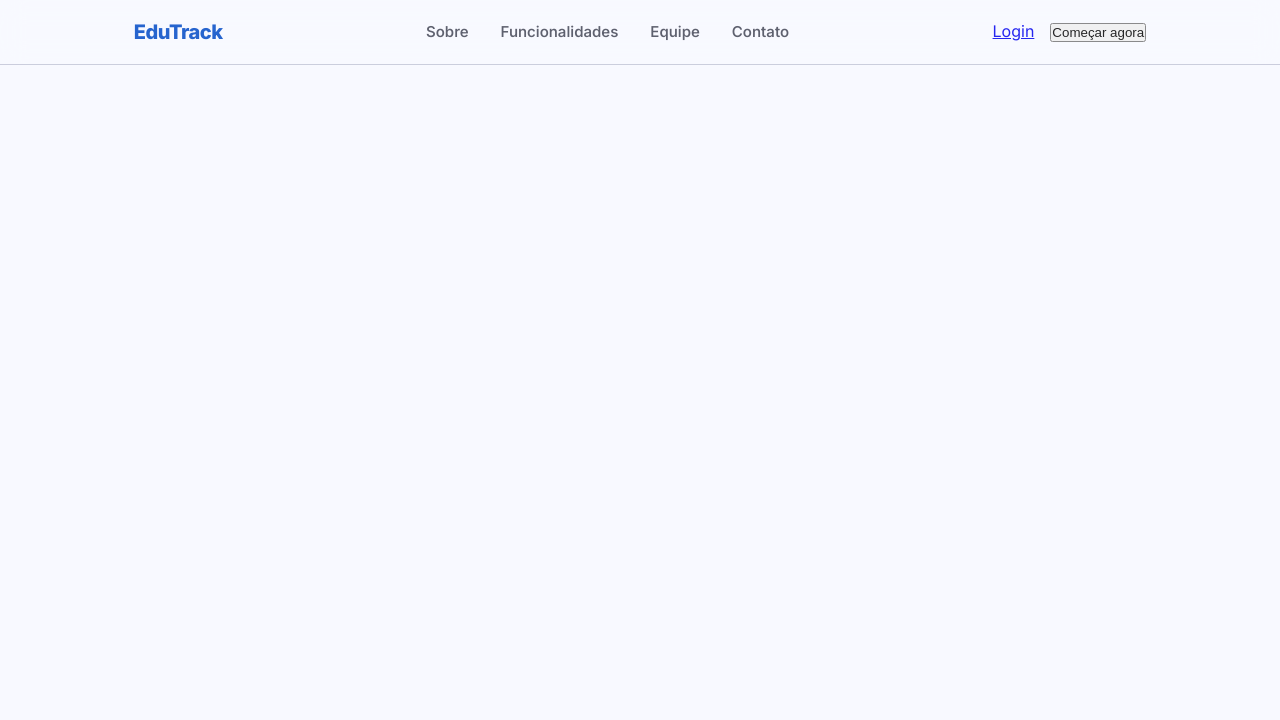
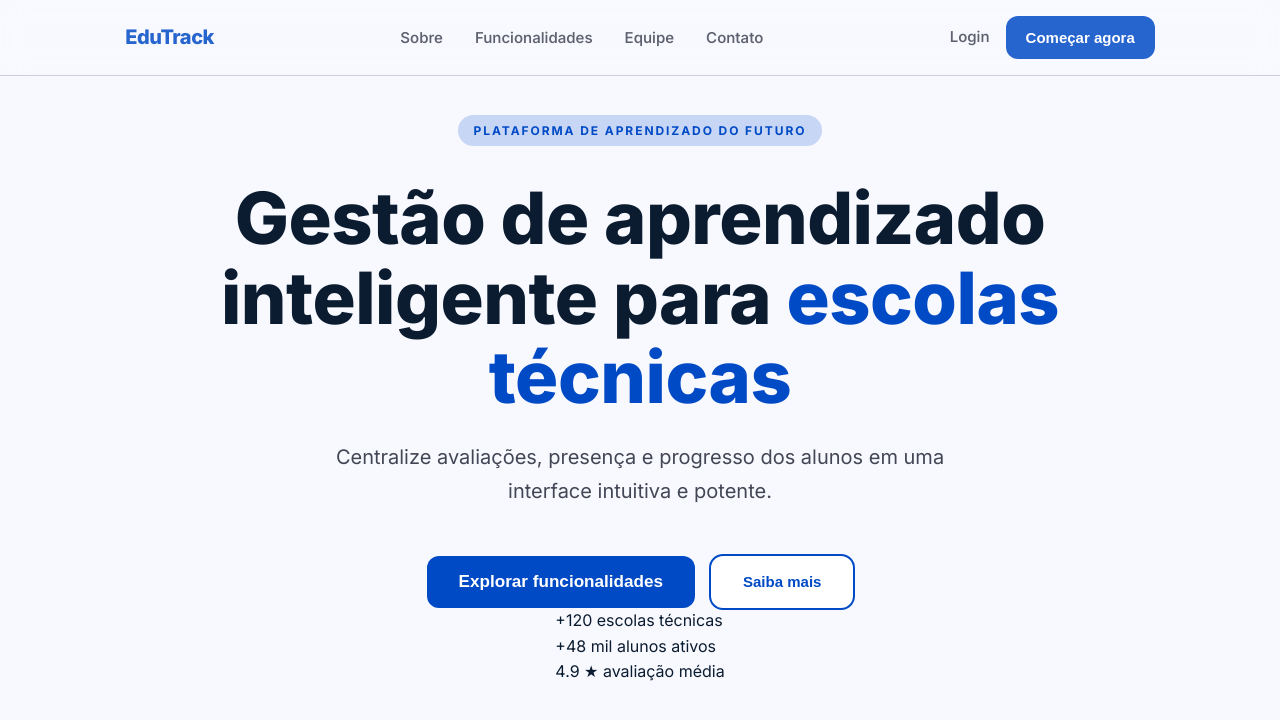
Before and after one commit to diego-aquila/curriculo-html, a plain HTML site: page Aula04/landingPage/index.html in a window 1280 px wide. Drawn offline with Linux system fonts and the light colour scheme.

Commit message:
Atualizacao page Hero

```diff
--- a/Aula04/landingPage/index.html
+++ b/Aula04/landingPage/index.html
@@ -41,6 +41,46 @@
         </nav>
     </header>
 
+    <main>
+
+        <section class="hero">
+
+            <span class="hero-label">Plataforma de aprendizado do futuro</span>
+            <h1 class="hero-titulo">
+                Gestão de aprendizado inteligente para <span>escolas técnicas</span>
+            </h1>
+            <p class="hero-subtitulo">
+                Centralize avaliações, presença e progresso dos alunos em uma interface intuitiva e potente.
+            </p>
+
+            <div class="hero-botoes">
+                <button class="btn-funcionalidades">Explorar funcionalidades</button>
+                <button class="btn-saiba-mais">Saiba mais</button>
+            </div>
+
+            <div class="hero-estatisticas">
+                <!-- Primeiro item -->
+                <div class="hero-estatisticas-item">
+                    <span class="dados-numeros">+120</span>
+                    <span class="dados-descricao">escolas técnicas</span>
+                </div>
+                <!-- Segundo item -->
+                <div class="hero-estatisticas-item">
+                    <span class="dados-numeros">+48 mil</span>
+                    <span class="dados-descricao">alunos ativos</span>
+                </div>
+                <!-- Terceiro item -->
+                <div class="hero-estatisticas-item">
+                    <span class="dados-numeros">4.9 ★</span>
+                    <span class="dados-descricao">avaliação média</span>
+                </div>
+
+            </div>
+
+        </section>
+
+    </main>
+
 
 </body>
 
--- a/Aula04/landingPage/style.css
+++ b/Aula04/landingPage/style.css
@@ -104,3 +104,130 @@ body {
     align-items: center;
     gap: var(--espaco-sm);
 }
+
+.navbar-button {
+    background-color: var(--cor-primaria);
+    border: none;
+    color: var(--cor-branca);
+    font-size: 0.9375rem;
+    font-weight: 700;
+    padding: 0.8rem 1.25rem;
+    border-radius: var(--raio-md);
+    cursor: pointer; /* Mãozinha aparecendo no botão */
+    transition: all 0.15s ease;
+
+}
+/* Dentro do hover só adicionamos o que será alterado */
+.navbar-button:hover {
+    background-color: var(--cor-primaria-hover);
+    transform: scale(1.05);
+}
+
+.navbar-login-link {
+    text-decoration: none;
+    color: var(--cor-texto-suave);
+    font-weight: 550;
+    font-size: 0.9375rem;
+
+}
+
+.navbar-login-link:hover {
+    color: var(--cor-primaria-hover);
+}
+
+.hero {
+    /* vh = viewport height. 100vh = altura total da janela */
+    min-height: 100vh;
+    display: flex;
+    flex-direction: column;
+    align-items: center;
+    justify-content: center;
+    padding: var(--espaco-lg) var(--espaco-xxl) ;
+
+}
+
+.hero-label {
+    display: inline-block;
+    /* background-color: #0049c638 ; */
+    background-color: color-mix(in srgb, var(--cor-primaria) 20%, transparent);
+    text-transform: uppercase;
+    color: var(--cor-primaria);
+    font-size: 0.75rem;
+    font-weight: 700;
+    letter-spacing: 0.12rem;
+    padding: 0.375rem 1rem;
+    border-radius: var(--raio-lg);
+    margin-bottom: var(--espaco-lg);
+
+}
+
+.hero-titulo {
+    /* clamp(mínimo, ideal, máximo) significa:
+        - Nunca menor que "mínimo" - em telas pequenas
+        - Tamanho ideal
+        - Nunca maior que "máximo" - em telas grandes
+    */
+    font-size: clamp(2.5rem, 5.7rem, 4.5rem);
+    font-weight: 800;
+    line-height: 1.1;
+    letter-spacing: -0.03rem;
+    color: var(--cor-texto);
+    max-width: 56rem;
+    text-align: center;
+    margin-bottom: var(--espaco-md);
+
+}
+
+.hero-titulo span {
+    color: var(--cor-primaria);
+}
+
+.hero-subtitulo {
+    font-size: clamp(1rem, 1.875rem, 1.25rem);
+    color: var(--cor-texto-suave);
+    max-width: 42rem;
+    line-height: 1.7;
+    margin-bottom: var(--espaco-xl);
+    text-align: center;
+}
+
+.hero-botoes {
+    display: flex;
+    gap: var(--espaco-sm);
+}
+
+.btn-funcionalidades {
+    background-color: var(--cor-primaria);
+    border: none;
+    color: var(--cor-branca);
+    font-size: 1.07rem;
+    font-weight: 700;
+    padding: 1rem 2rem;
+    border-radius: var(--raio-md);
+    cursor: pointer; /* Mãozinha aparecendo no botão */
+    transition: all 0.15s ease;
+
+}
+
+.btn-funcionalidades:hover  {
+    background-color: var(--cor-primaria-hover);
+    transform: scale(1.05);
+}
+
+.btn-saiba-mais {
+    background-color: var(--cor-branca);
+    border: none;
+    outline: 2px solid var(--cor-primaria) ;
+    color: var(--cor-primaria);
+    font-size: 0.9375rem;
+    font-weight: 700;
+    padding: 1rem 2rem;
+    border-radius: var(--raio-md);
+    cursor: pointer; /* Mãozinha aparecendo no botão */
+    transition: all 0.15s ease;
+
+}
+
+.btn-saiba-mais:hover  {
+    transform: scale(1.05);
+}
```
